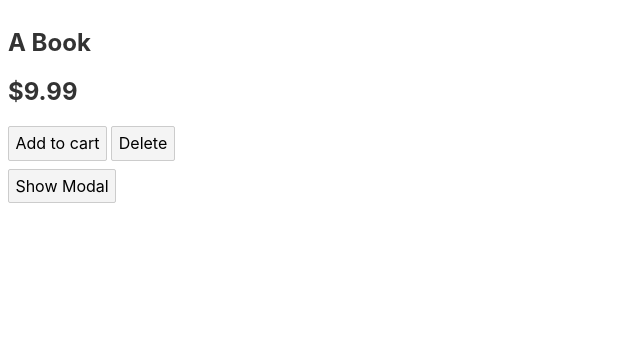
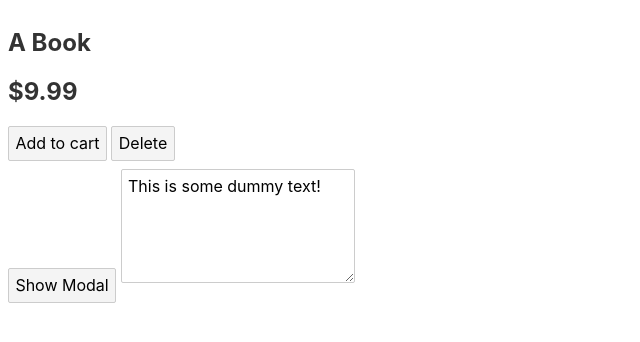
Before and after one commit to psyhedeliq/svelte-components, a Svelte app: page / in a window 1280 px wide. Shown: the top 342 px of the page, without its empty margins (0-640 px from the left). Built offline with nearby package versions, Linux system fonts and the light colour scheme.

Commit message:
implementing the lifecycle tick()

```diff
--- a/src/App.svelte
+++ b/src/App.svelte
@@ -1,4 +1,5 @@
 <script>
+  import { tick } from "svelte";
   import Product from "./Product.svelte";
   import Modal from "./Modal.svelte";
 
@@ -12,6 +13,7 @@
 
   let showModal = false;
   let closeable = false;
+  let text = "This is some dummy text!";
 
   const addToCart = event => {
     console.log(event);
@@ -31,6 +33,31 @@
 
   const closeModal = () => {
     showModal = false;
+  };
+
+  const transform = event => {
+    if (event.which !== 9) {
+      return;
+    }
+    event.preventDefault();
+
+    const selectionStart = event.target.selectionStart;
+    const selectionEnd = event.target.selectionEnd;
+    const value = event.target.value;
+
+    text =
+      value.slice(0, selectionStart) +
+      value.slice(selectionStart, selectionEnd).toUpperCase() +
+      value.slice(selectionEnd);
+
+    // tick() returns a promise
+    tick().then(() => {
+      event.target.selectionStart = selectionStart;
+      event.target.selectionEnd = selectionEnd;
+    });
+    // The code below will not work
+    // event.target.selectionStart = selectionStart;
+    // event.target.selectionEnd = selectionEnd;
   };
 </script>
 
@@ -54,3 +81,5 @@
     </button>
   </Modal>
 {/if}
+
+<textarea rows="5" value={text} on:keydown={transform} />
```
